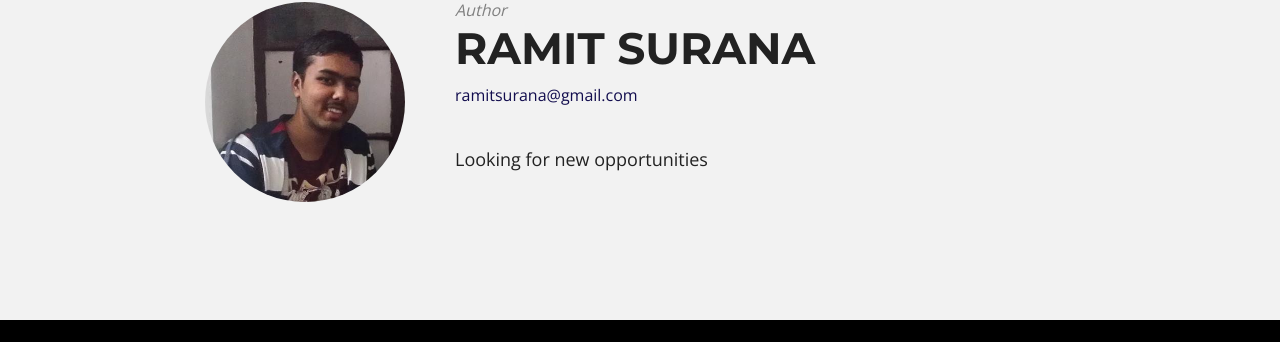
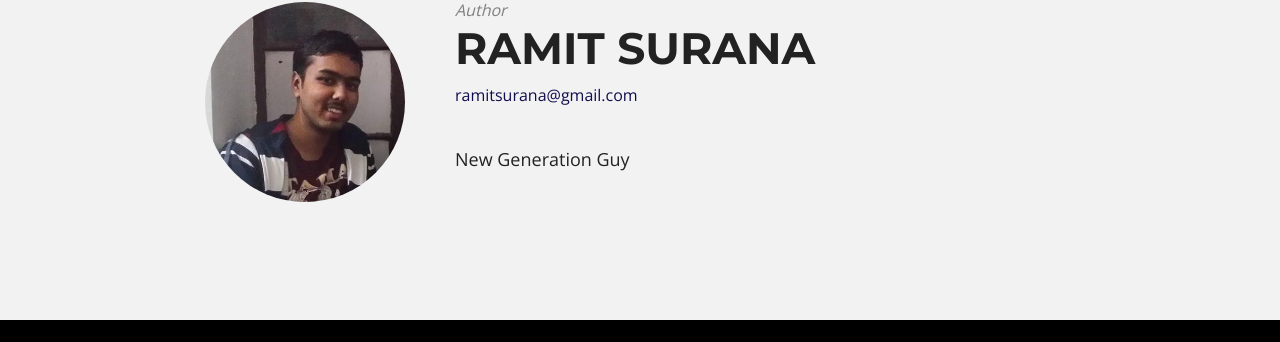
Before and after one commit to ramit05/myblog, a Jekyll site: the page built from _posts/2017-08-22-fail-fast.md, in a window 1280 px wide and 900 px high, scrolled down 2263 px. Shown: the part 378-720 px from the top of the window. Built offline with Jekyll 4.4.1, drawn with Linux system fonts in a browser that asks for light colours; nearby versions of some CDN libraries; comment, search, counter and statistics services are not loaded.

```diff
--- a/_config.yml
+++ b/_config.yml
@@ -21,7 +21,7 @@ owner:
   avatar:         profile.jpeg
   email:          ramitsurana@gmail.com
   # Use the coder's toolbox at http://coderstoolbox.net/string/#!encoding=xml&action=encode&charset=us_ascii to encode your description into XML string
-  description:    Looking for new opportunities
+  description:    New Generation Guy
 
   # Social networking links used in footer. Update and remove as you like.
   twitter:        ramitsurana
@@ -32,7 +32,7 @@ owner:
   google_plus:    https://plus.google.com/+RamitSurana96
 
 # Analytics and webmaster tools stuff goes here
-google_analytics:
+google_analytics: UA-71344758-1
 google_verify:
 # https://ssl.bing.com/webmaster/configure/verify/ownership Option 2 content= goes here
 bing_verify:
```
